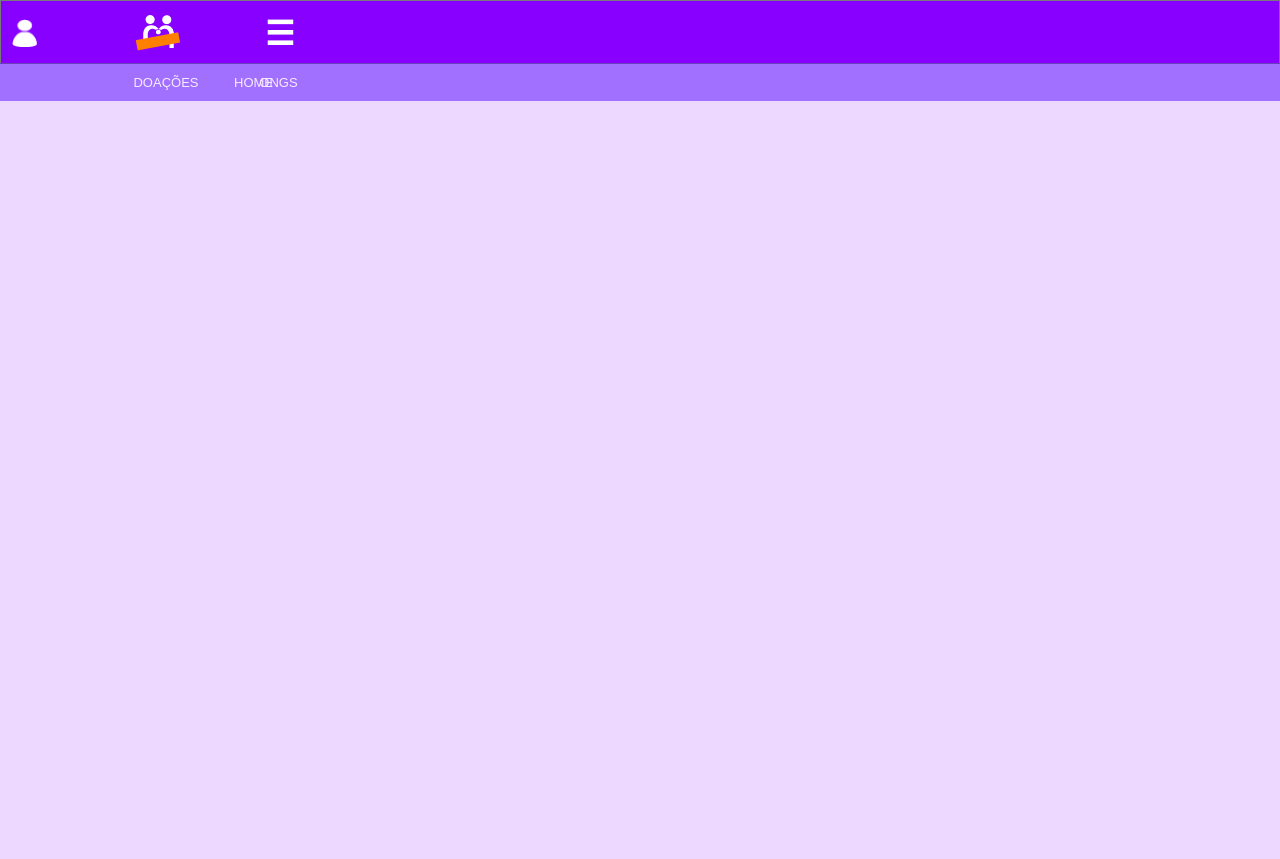
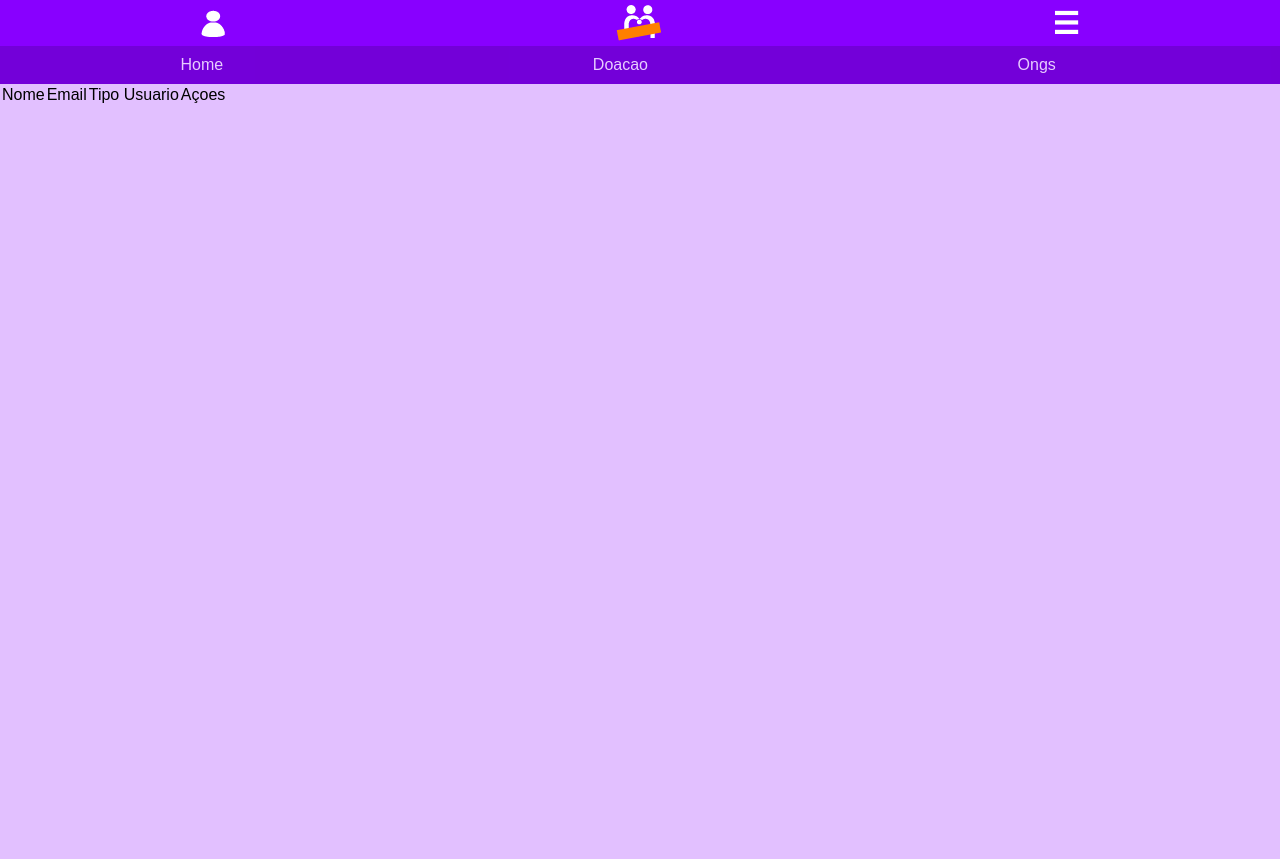
Before and after one commit to Felps1909/momento-doe, a PHP site: page /ListarUsuario.php in a window 1280 px wide. After the commit the page ends 103 px from the top, so only its background shows below. Run offline with PHP 8.4, Linux system fonts and the light colour scheme.

Commit message:
Alteração Listando Usuario

```diff
--- a/ListarUsuario.php
+++ b/ListarUsuario.php
@@ -1,175 +1,22 @@
 <?php
      require_once "vendor/autoload.php";
      use Source\Model\Usuario;
-
+     require_once "menu.php";
     $usuario = new Usuario();
 ?>
-<!DOCTYPE html>
-<html lang="pt-br">
+<style>
+        body{
+            background-color: #E2C0FF;
+        }
+    </style>
 
-<head>
-    <meta charset="UTF-8">
-    <meta name="viewport" content="width=device-width, initial-scale=1.0">
-    <link rel="stylesheet" media="screen and (min-width:320px)" href="view/css/login.css">
-    <link rel="shortcut icon" type="image/x-icon" href="view/imagens/logomomento.png">
-    <link rel=stylesheet media="screen and (max-width:480px)" href="view/css/480pxLogin.css">
-    <link href="https://fonts.googleapis.com/css?family=Montserrat|Open+Sans|Oswald|Roboto&display=swap" rel="stylesheet">
-    <title>Login - Momento Doe</title>
-
-</head>
-
-<body>
-    <?php
-          if(isset($_POST['email_usuario'])){
-
-
-        $senha_usuario = addslashes($_POST['senha_usuario']);
-        $email_usuario = addslashes($_POST['email_usuario']);
-
-
-        if(!empty($senha_usuario) && !empty($email_usuario)){
-            if($usuario->logarUsuario($email_usuario, $senha_usuario)){
-                // var_dump($_SESSION['id_usuario']);
-                 header("location:perfil.php");
-
-            } else{
-                echo"email ou senha incorreta";
-            }
-
-        }else{
-             echo "preencha todos os campos";
-         }
-    }
-
-
-    ?>
-    <div id="inicio">
-
-
-        <!--menu hamburguer-->
-        <header>
-            <article>
-                <section>
-                    <div id="myNav" class="overlay">
-                        <a href="javascript:void(0)" class="closebtn" onclick="closeNav()">
-                            &times;
-                        </a>
-                        <div class="overlay-content">
-                            <hr>
-                            <a href="login.php">Login</a>
-                            <hr>
-                            <a href="cadastro.php">Cadastro</a>
-                            <hr>
-                            <a href="#u25">Ranking</a>
-                            <hr>
-                            <a href="quem-somos.php">Quem Somos</a>
-                            <hr>
-                            <a href="depoimentos.php">Depoimentos</a>
-                            <hr>
-                        </div>
-                    </div>
-
-                    <script>
-                        function openNav() {
-                            document.getElementById("myNav").style.width = "100%";
-                        }
-
-                        function closeNav() {
-                            document.getElementById("myNav").style.width = "0%";
-                        }
-                    </script>
-                </section>
-
-                <section class="menucima">
-                    <span id="bars" onclick="openNav()">&#9776;</span>
-
-                </section>
-
-            </article>
-        </header>
-        <!--fim menu hamburguer-->
-
-
-        <!--caixa roxa-->
-        <div id="u0" class="ax_default box_1">
-            <div id="u0_div">
-            </div>
-        </div>
-        <!--fim caixa roxa-->
-
-
-        <!--caixa box menu-->
-        <div id="box1" class="ax_default box_1">
-            <div id="box1_div" class=""></div>
-        </div>
-        <!--fim caixa box menu-->
-
-        <!--perfil-->
-        <div id="perfil" class="ax_default image" style="cursor: pointer;">
-            <a href="perfil.php">
-                <img id="perfil1" src="view/imagens/perfil.png" alt="Perfi">
-            </a>
-        </div>
-        <!--fim do perfil-->
-
-        <!--MINI LOGO NO MENU-->
-        <div id="MINIlogo" class="ax_default image" style="cursor: pointer;">
-            <a href="">
-                <img id="MINIlogo1" src="view/imagens/logodomenu.png" alt="Momento Doe">
-            </a>
-        </div>
-        <!--FIM DO MINI LOGO-->
-
-
-        <!--box home-->
-        <div id="u63" class="ax_default">
-            <div id="u64" class="ax_default">
-
-                <div id="u65" class="ax_default menu_item" style="cursor: pointer">
-                    <div id="u65_div"></div>
-                    <div id="u65_text" class="text">
-                        <p id="cache0">
-                            <a href="index.php">
-                                <span id="cache1">HOME</span>
-                            </a>
-                        </p>
-                    </div>
-                </div>
-
-                <div id="u66" class="ax_default menu_item" style="cursor: pointer">
-                    <div id="u66_text" class="text">
-                        <p id="cache2">
-                            <a href="doacoes.php">
-                                <span id="cache3">DOAÇÕES</span>
-                            </a>
-                        </p>
-                    </div>
-                </div>
-
-
-                <div id="u67" class="ax_default menu_item" style="cursor: pointer">
-                    <div id="u67_div"></div>
-                    <div id="u67_text" class="text">
-                        <p id="cache4">
-                            <a href="ongs.php">
-                                <span id="cache5">ONGS</span>
-                            </a>
-                        </p>
-                    </div>
-                </div>
-            </div>
-        </div>
-        <table>
-           <tr>
-               <td>Nome</td>
-           </tr>
-
-        </table>
-
-
-
-
-
-</body>
-
-</html>
+<table>
+    <thead>
+        <tr>
+            <td>Nome</td>
+            <td>Email</td>
+            <td>Tipo Usuario</td>
+            <td>Açoes</td>
+        </tr>
+    </thead>
+</table>
```
